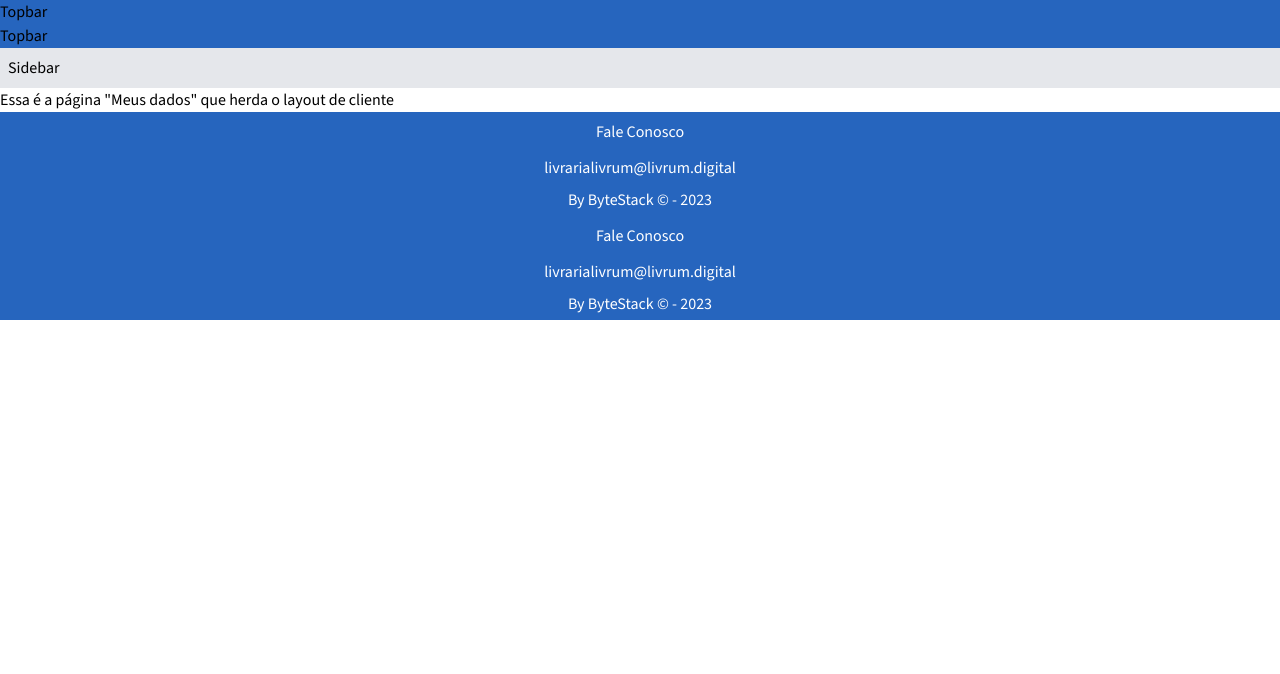
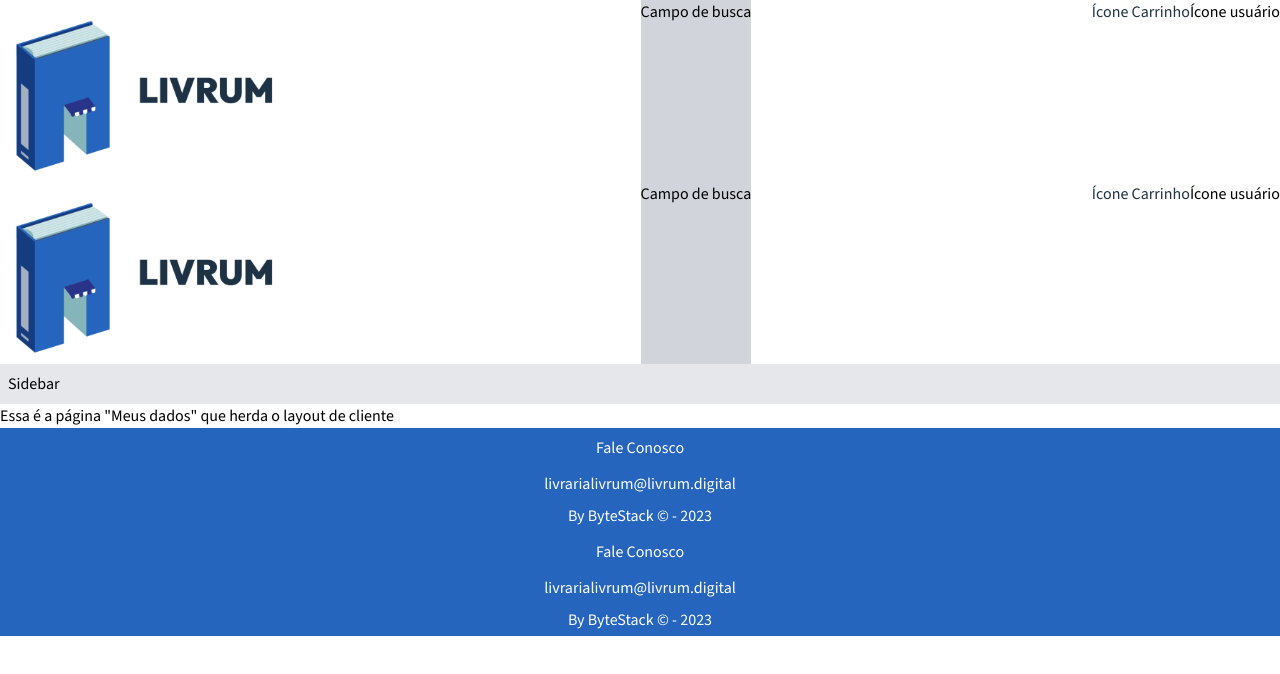
Before and after one commit to byte-stack-uefs/livrum, a Next.js app in the folder phase_4/app/webapp/: page /cliente/meus-dados in a window 1280 px wide. Shown: the top 674 px of the page. Built offline with nearby package versions, Linux system fonts and the light colour scheme.

Commit message:
Criando um layout simples para o layout público

```diff
--- a/phase_4/app/webapp/app/components/layouts/PublicLayout.tsx
+++ b/phase_4/app/webapp/app/components/layouts/PublicLayout.tsx
@@ -6,10 +6,23 @@
  * Além disso, ele será utilizado nas páginas do cliente (é o mesmo layout com um menu lateral)
  */
 
+import Image from "next/image";
+
 export default function PublicLayout({ children }: { children: React.ReactNode }) {
     return (
         <div>
-            <section className="bg-livrum-primary">Topbar</section>
+            <section className="bg-white">
+                <div className="flex justify-between">
+                    <div>
+                        <Image alt="Livrum TopBar Logo" src="/livrum-lateral.png" width={300} height={120} />
+                    </div>
+                    <div className="bg-gray-300">Campo de busca</div>
+                    <div className="flex justify-evenly">
+                        <div className="text-livrum-dark bold">Ícone Carrinho</div>
+                        <div>Ícone usuário</div>
+                    </div>
+                </div>
+            </section>
             <section>{children}</section>
             <footer className="bg-livrum-primary text-center text-white">
                 <p className="p-2">Fale Conosco</p>
```
